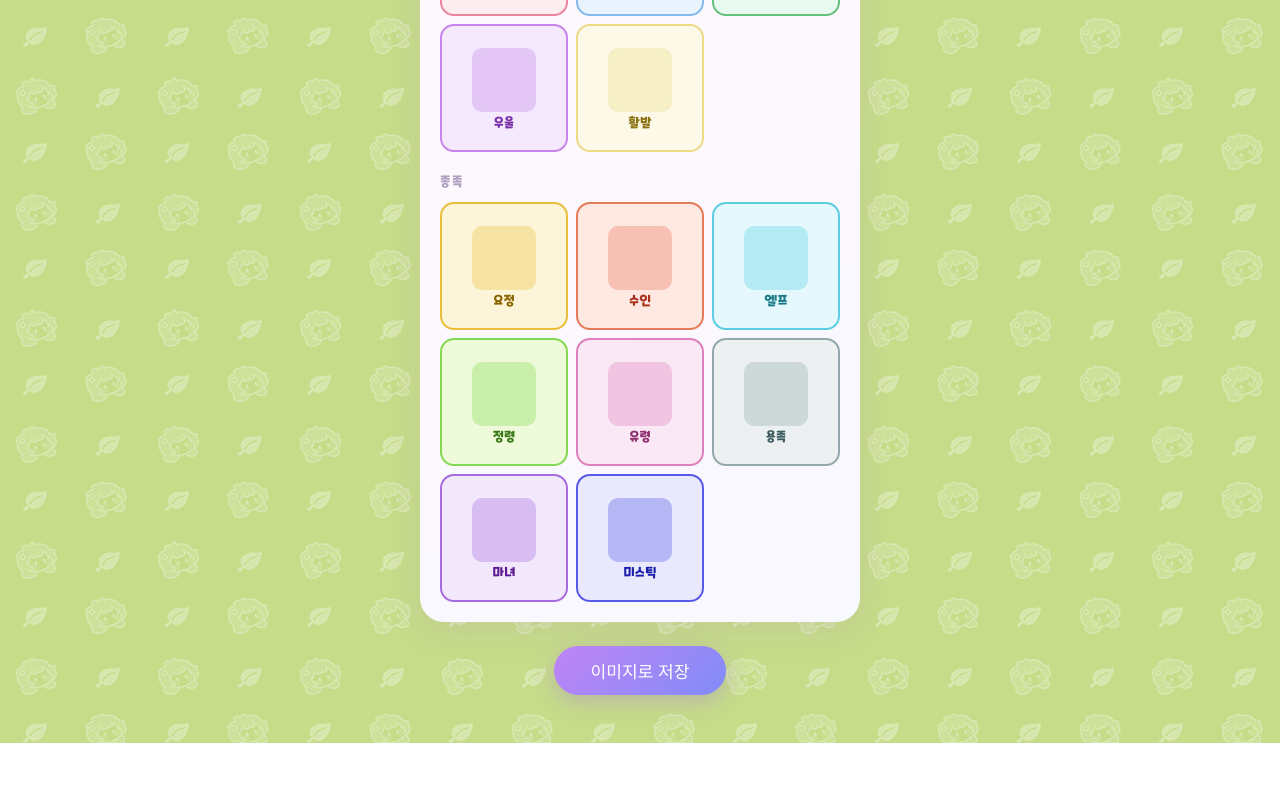
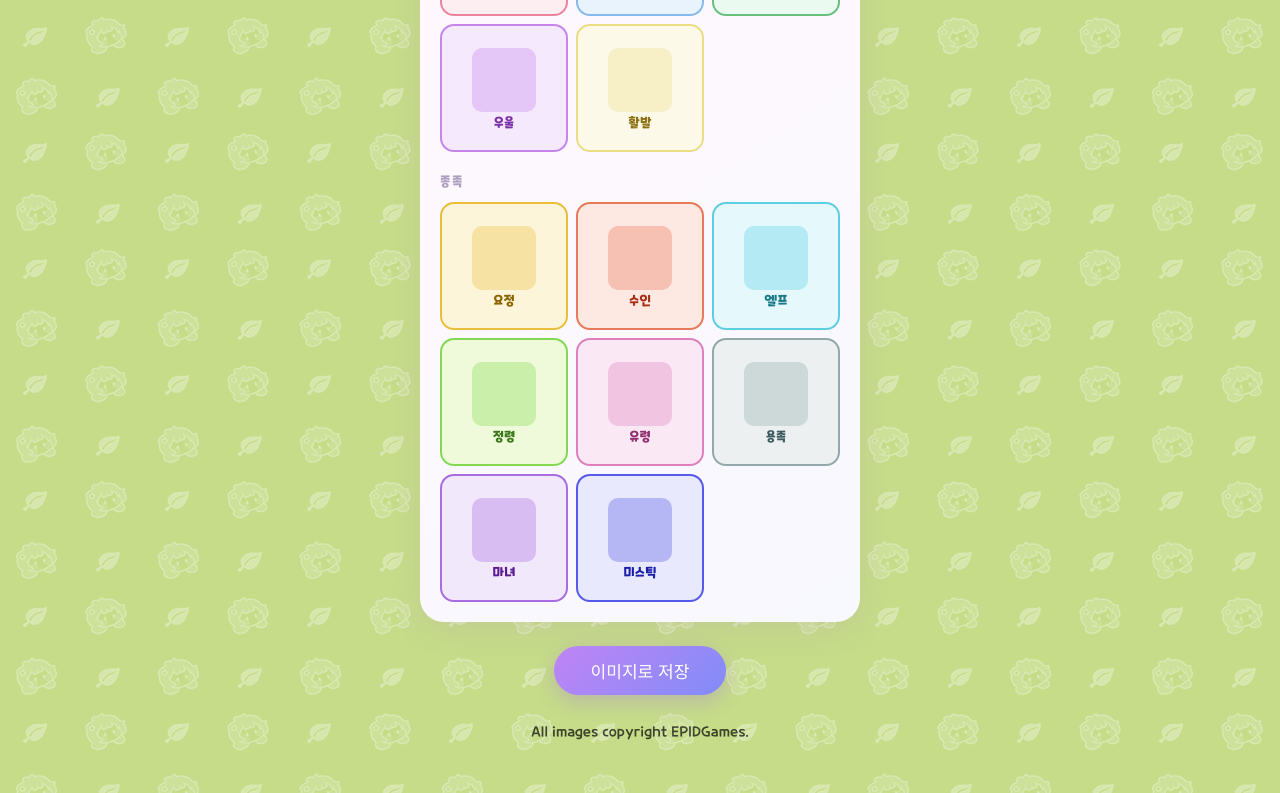
Before and after one commit to Chienu0525/Trickal-Favorite-Apostle, a React (Vite) app: page / in a window 1280 px wide. Shown: the part 282-1075 px from the top of the page. Before the commit the page ends 1025 px from the top, so only its background shows below. Built offline with nearby package versions, Linux system fonts and the light colour scheme.

Commit message:
chore: copyright 문구 표시

```diff
--- a/src/App.jsx
+++ b/src/App.jsx
@@ -36,6 +36,12 @@ const Title = styled.h1`
   margin: 0;
   text-align: center;
   letter-spacing: 0;
+`
+
+const Footer = styled.footer`
+  margin-top: 24px;
+  font-size: 0.75rem;
+  color: rgba(0, 0, 0, 0.7);
 `
 
 const SaveButton = styled.button`
@@ -98,6 +104,8 @@ function App() {
 
       <SaveButton onClick={handleSave}>이미지로 저장</SaveButton>
 
+      <Footer>All images copyright EPIDGames.</Footer>
+
       {activeSlot && (
         <SelectionModal
           slot={activeSlot}
```
